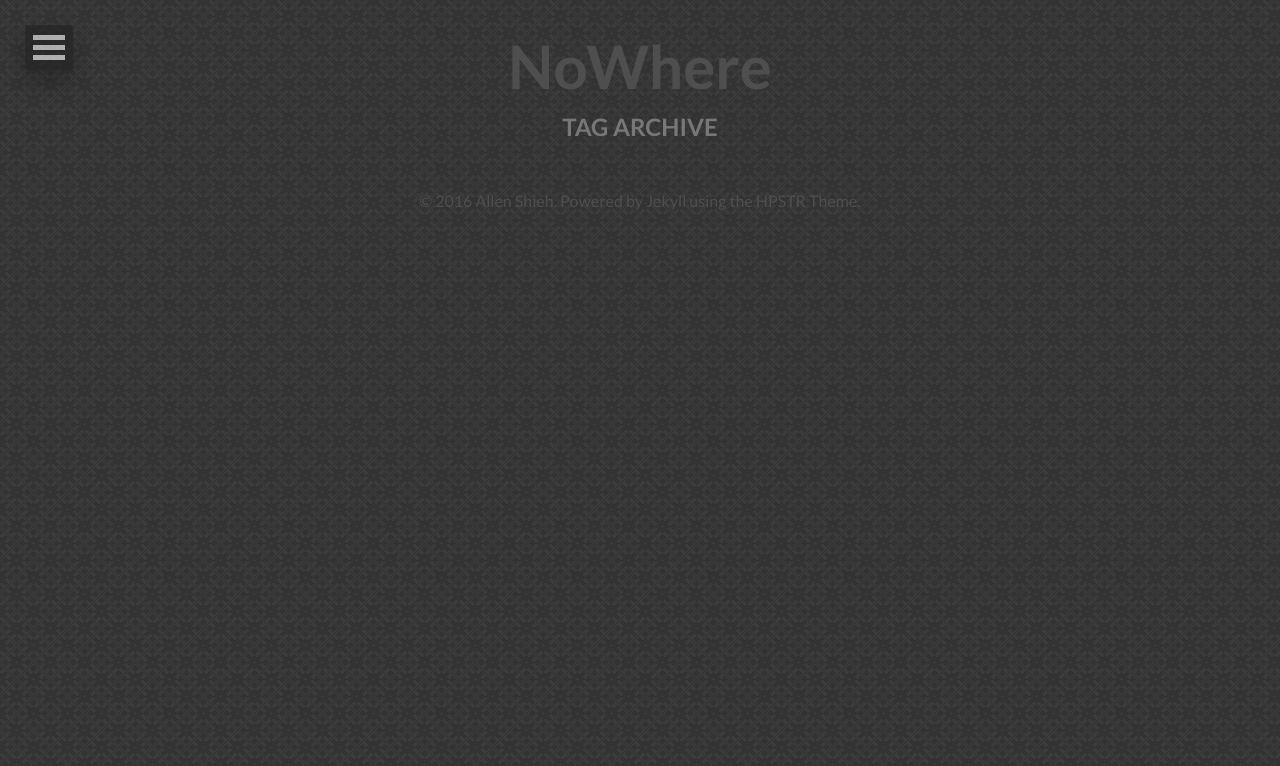
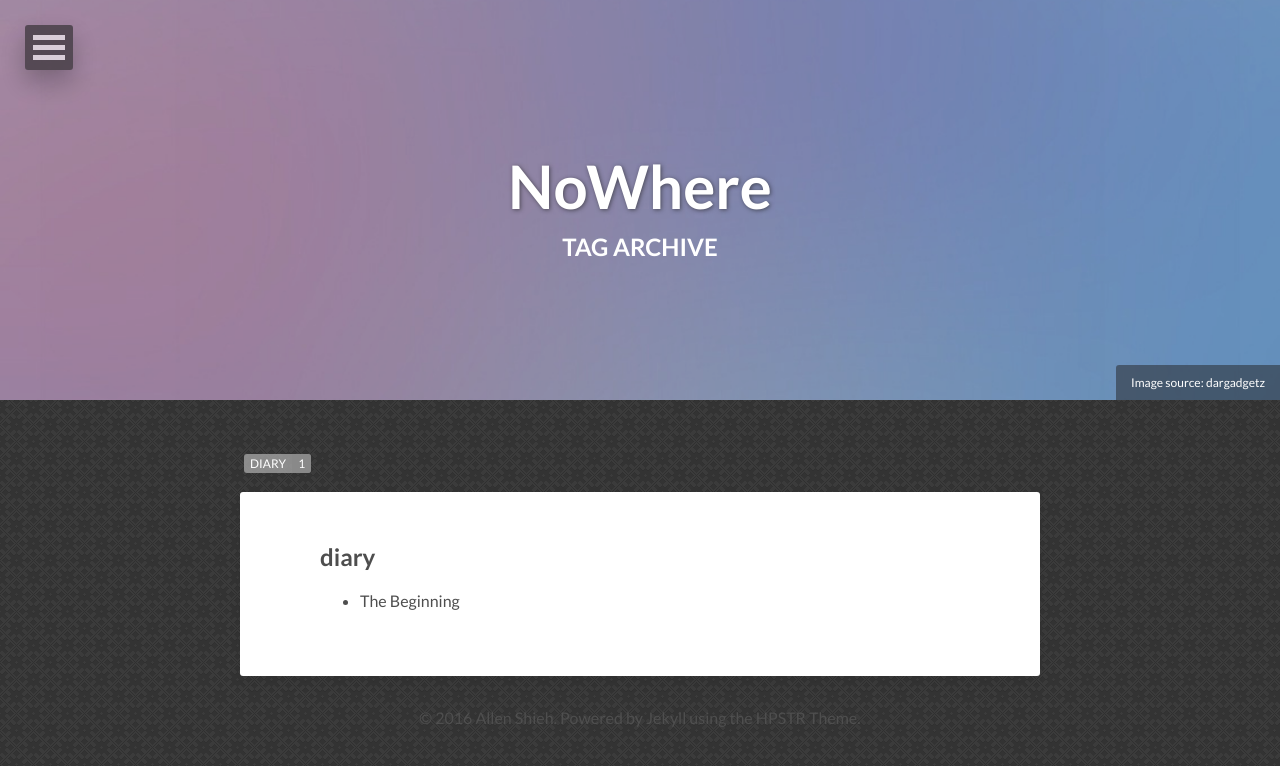
Before and after one commit to AllenShieh/AllenShieh.github.io, a Jekyll site: the page built from tags/index.html, in a window 1280 px wide. Shown: the top 766 px of the page. Built offline with Jekyll 4.4.1, drawn with Linux system fonts in a browser that asks for light colours; nearby versions of some CDN libraries.

Commit message:
let us begin

```diff
--- a/_posts/2016-09-06-journey-starts.md
+++ b/_posts/2016-09-06-journey-starts.md
@@ -3,7 +3,7 @@
 title: The Beginning
 description: "This is the beginning."
 modified: 2016-09-06
-tags:
+tags: [diary]
 image:
   feature: abstract-3.jpg
   credit: dargadgetz
--- a/index.html
+++ b/index.html
@@ -2,7 +2,7 @@
 layout: post-index
 title: Latest Posts
 description: "Describe this nonsense."
-tags: [Jekyll, theme, themes, responsive, blog, modern]
+tags:
 comments: false
 image:
   feature: abstract-2.jpg
--- a/posts/index.html
+++ b/posts/index.html
@@ -3,6 +3,10 @@
 title: All Posts
 description: "An archive of posts."
 comments: false
+image:
+  feature: abstract-12.jpg
+  credit: dargadgetz
+  creditlink: http://www.dargadgetz.com/ios-7-abstract-wallpaper-pack-for-iphone-5-and-ipod-touch-retina/
 ---
 
 {% for post in site.posts %}
--- a/tags/index.html
+++ b/tags/index.html
@@ -3,6 +3,10 @@
 title: Tag Archive
 description: "An archive of posts sorted by tag."
 comments: false
+image:
+  feature: abstract-5.jpg
+  credit: dargadgetz
+  creditlink: http://www.dargadgetz.com/ios-7-abstract-wallpaper-pack-for-iphone-5-and-ipod-touch-retina/
 ---
 
 {% capture site_tags %}{% for tag in site.tags %}{{ tag | first }}{% unless forloop.last %},{% endunless %}{% endfor %}{% endcapture %}
```
